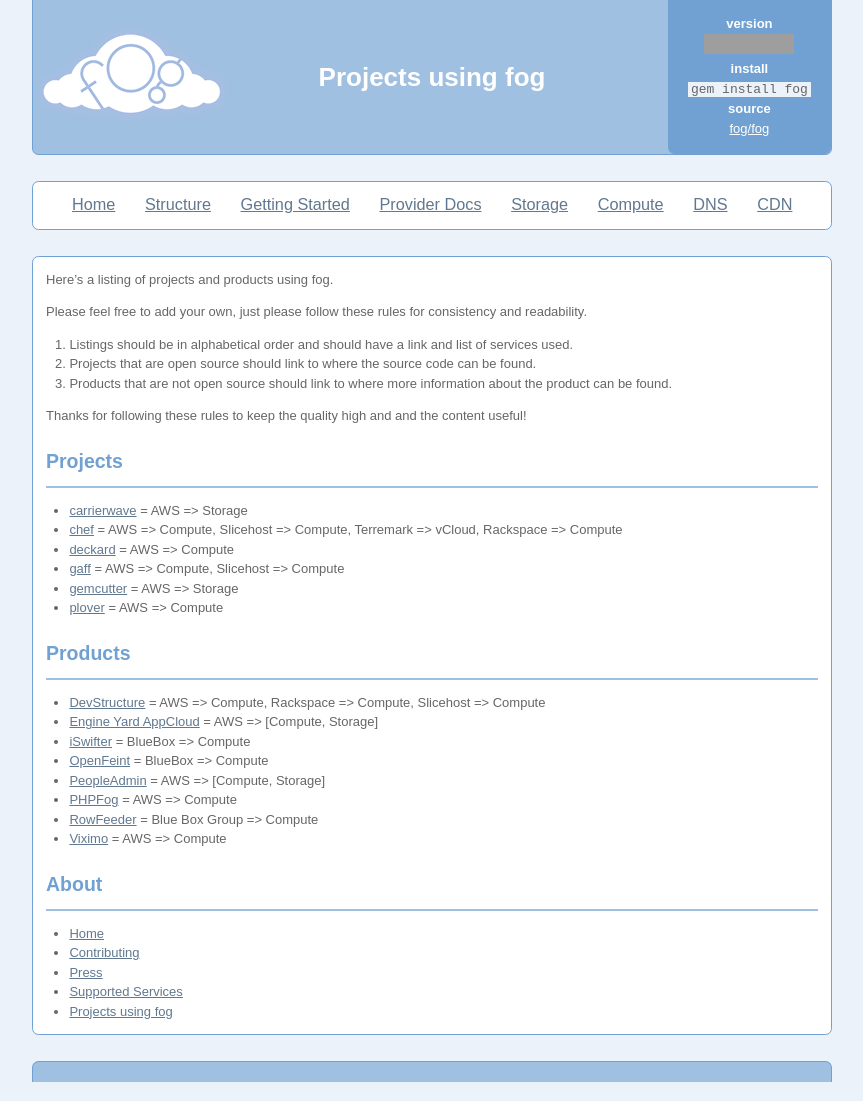
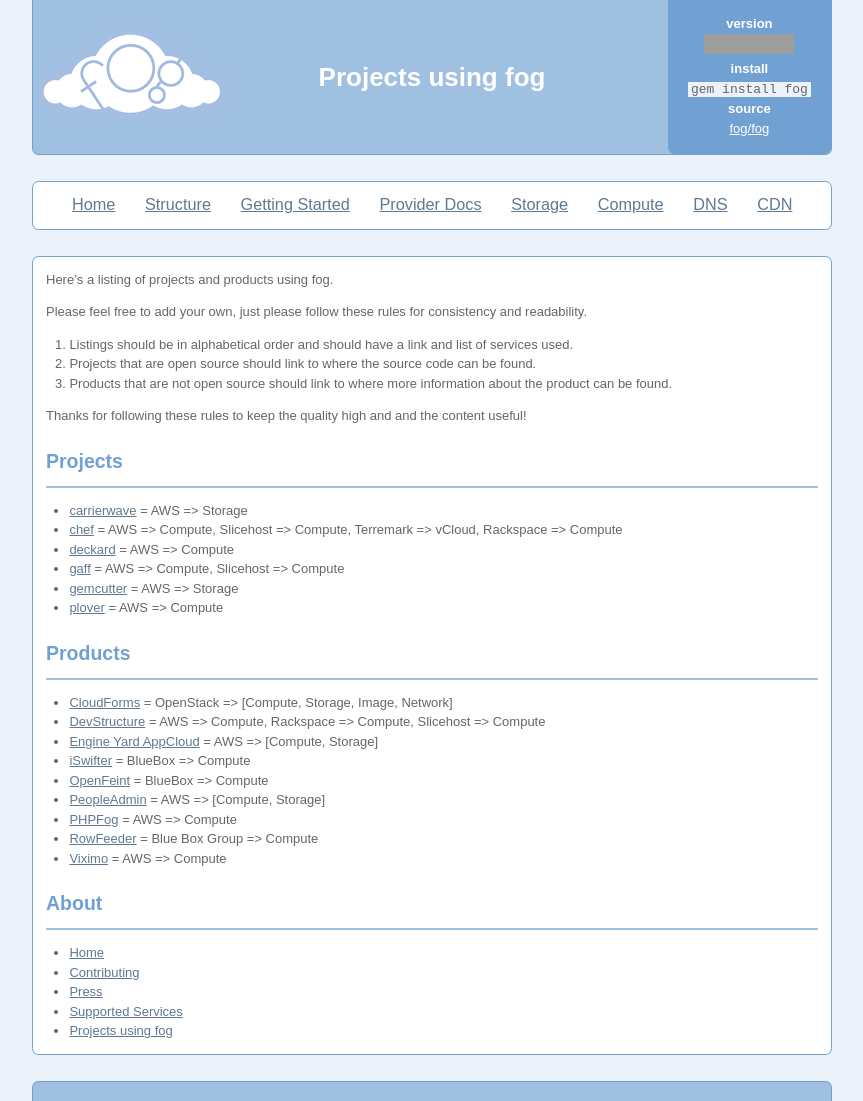
Before and after one commit to fog/fog.github.com, a Jekyll site: the page built from about/projects_using_fog.markdown, in a window 1280 px wide. Shown: the whole page, without its empty margins (208-1071 px from the left). Built offline with Jekyll 4.4.1, drawn with Linux system fonts in a browser that asks for light colours; nearby versions of some CDN libraries; Markdown is read by kramdown in place of the engine named in the settings; grey boxes are pictures that could not be loaded.

Commit message:
Add CloudForms to products using fog.

```diff
--- a/about/projects_using_fog.markdown
+++ b/about/projects_using_fog.markdown
@@ -24,6 +24,7 @@ Thanks for following these rules to keep the quality high and and the content us
 
 ## Products
 
+* [CloudForms](http://www.redhat.com/products/cloud-computing/cloudforms/) = OpenStack => \[Compute, Storage, Image, Network\]
 * [DevStructure](http://devstructure.com/) = AWS => Compute, Rackspace => Compute, Slicehost => Compute
 * [Engine Yard AppCloud](http://www.engineyard.com/cloud) = AWS => \[Compute, Storage\]
 * [iSwifter](http://iswifter.youwebinc.com/) = BlueBox => Compute
```
